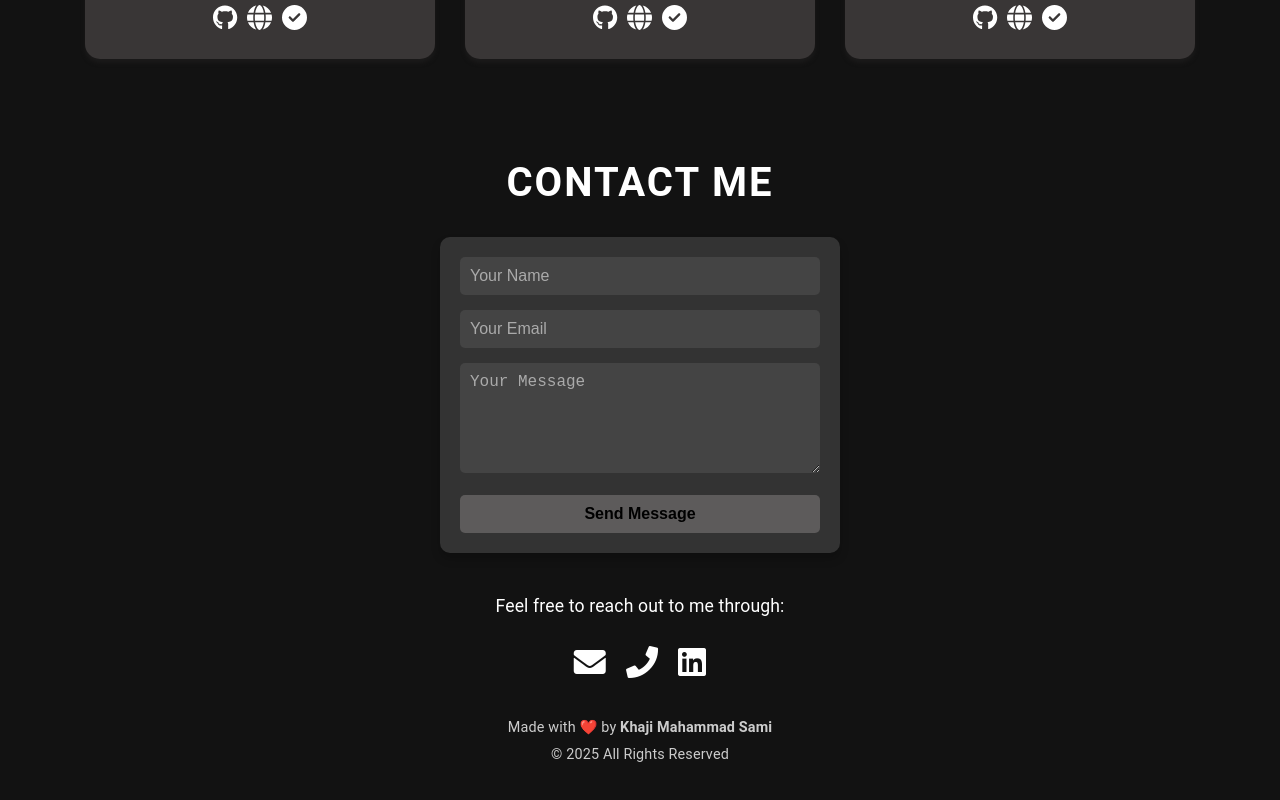
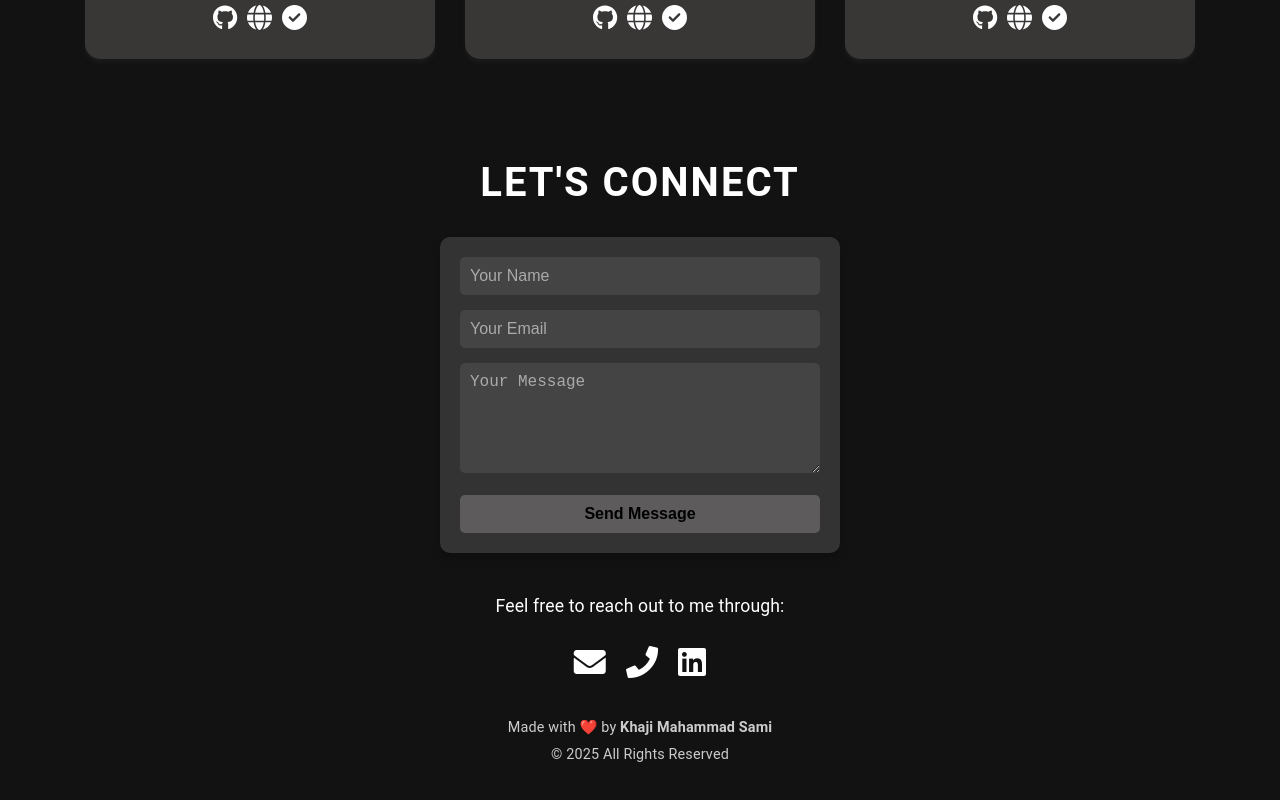
Before and after one commit to SamiKhaji/Portfolio, a React (Vite) app: page / in a window 1280 px wide. Shown: the part 3352-4152 px from the top of the page. Built offline with nearby package versions, Linux system fonts and the light colour scheme.

Commit message:
contact added

```diff
--- a/src/components/Contact.jsx
+++ b/src/components/Contact.jsx
@@ -4,7 +4,7 @@ import "./Contact.css";
 export default function Contact({isNightMode}) {
   return (
     <section className={`contact-section ${isNightMode ? 'night-mode' : 'day-mode'}`} id="contact">
-      <h2 className="contact-title">Contact Me</h2>
+      <h2 className="contact-title">Let's Connect</h2>
       <div className="contact-container">
         {/* Contact Form */}
         <form
--- a/src/components/Home.jsx
+++ b/src/components/Home.jsx
@@ -13,7 +13,9 @@ export default function Home({isNightMode}) {
   ];
   const [currentText, setCurrentText] = useState(texts[0]);
   const [isMobile, setIsMobile] = useState(window.innerWidth <= 768); // Check if the screen is mobile size
-
+  const scrollToContact = () => {
+    document.getElementById("contact").scrollIntoView({ behavior: "smooth" });
+  };
   useEffect(() => {
     const interval = setInterval(() => {
       setCurrentText((prevText) => {
@@ -22,6 +24,8 @@ export default function Home({isNightMode}) {
         return texts[nextIndex];
       });
     }, 3000);
+
+
 
     const handleResize = () => {
       setIsMobile(window.innerWidth <= 768); // Check window size on resize
@@ -65,7 +69,7 @@ export default function Home({isNightMode}) {
             <button className="quote-btn" onClick={handleResumeClick}>
               View My Resume
             </button>
-            <button className="quote-btn">Connect</button>
+            <button className="quote-btn" onClick={scrollToContact}>Connect</button>
           </div>
         </section>
       </div>
```
